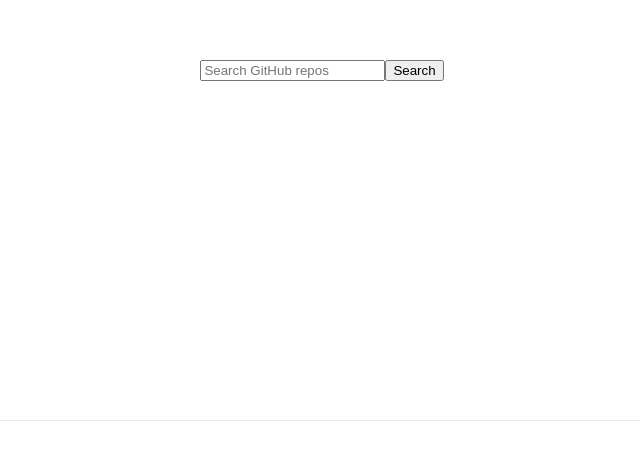
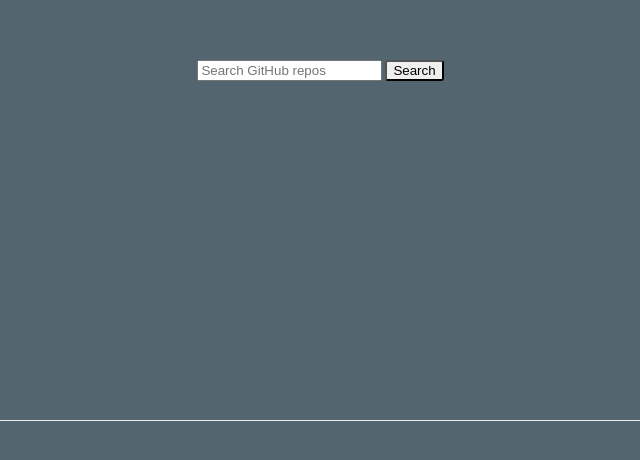
Before and after one commit to kcliu/github-repo-search, a Next.js app: page / in a window 1280 px wide. Shown: the part 280-740 px from the top of the page, without its empty margins (318-958 px from the left). Built offline with nearby package versions, Linux system fonts and the light colour scheme.

Commit message:
Add styles
- add reset.css

```diff
--- a/pages/_app.tsx
+++ b/pages/_app.tsx
@@ -1,3 +1,4 @@
+import '../styles/reset.css';
 import '../styles/globals.css'
 import type { AppProps } from 'next/app'
 
--- a/styles/Home.module.css
+++ b/styles/Home.module.css
@@ -5,11 +5,11 @@
   flex-direction: column;
   justify-content: center;
   align-items: center;
-    /*height: 100vh;*/
+  background: #536670;
 }
 
 .main {
-    padding: 5rem 0;
+  padding: 2rem 0;
   flex: 1;
   display: flex;
   flex-direction: column;
@@ -103,3 +103,15 @@
     flex-direction: column;
   }
 }
+
+.loadingContainer {
+    display: flex;
+    align-items: center;
+    justify-content: center;
+    width: 100%;
+    min-width: 600px;
+    min-height: 70px;
+    background: #A0A4A9;
+    padding: 10px;
+    margin: 10px 0;
+}
--- a/styles/globals.css
+++ b/styles/globals.css
@@ -14,3 +14,8 @@
 * {
   box-sizing: border-box;
 }
+
+button {
+  border-radius: 3px;
+  margin: 3px;
+}
--- /dev/null
+++ b/styles/reset.css
@@ -0,0 +1,48 @@
+/* http://meyerweb.com/eric/tools/css/reset/
+   v2.0 | 20110126
+   License: none (public domain)
+*/
+
+html, body, div, span, applet, object, iframe,
+h1, h2, h3, h4, h5, h6, p, blockquote, pre,
+a, abbr, acronym, address, big, cite, code,
+del, dfn, em, img, ins, kbd, q, s, samp,
+small, strike, strong, sub, sup, tt, var,
+b, u, i, center,
+dl, dt, dd, ol, ul, li,
+fieldset, form, label, legend,
+table, caption, tbody, tfoot, thead, tr, th, td,
+article, aside, canvas, details, embed,
+figure, figcaption, footer, header, hgroup,
+menu, nav, output, ruby, section, summary,
+time, mark, audio, video {
+	margin: 0;
+	padding: 0;
+	border: 0;
+	font-size: 100%;
+	font: inherit;
+	vertical-align: baseline;
+}
+/* HTML5 display-role reset for older browsers */
+article, aside, details, figcaption, figure,
+footer, header, hgroup, menu, nav, section {
+	display: block;
+}
+body {
+	line-height: 1;
+}
+ol, ul {
+	list-style: none;
+}
+blockquote, q {
+	quotes: none;
+}
+blockquote:before, blockquote:after,
+q:before, q:after {
+	content: '';
+	content: none;
+}
+table {
+	border-collapse: collapse;
+	border-spacing: 0;
+}
```
Lines whose indentation alone changed are shown as unchanged.
